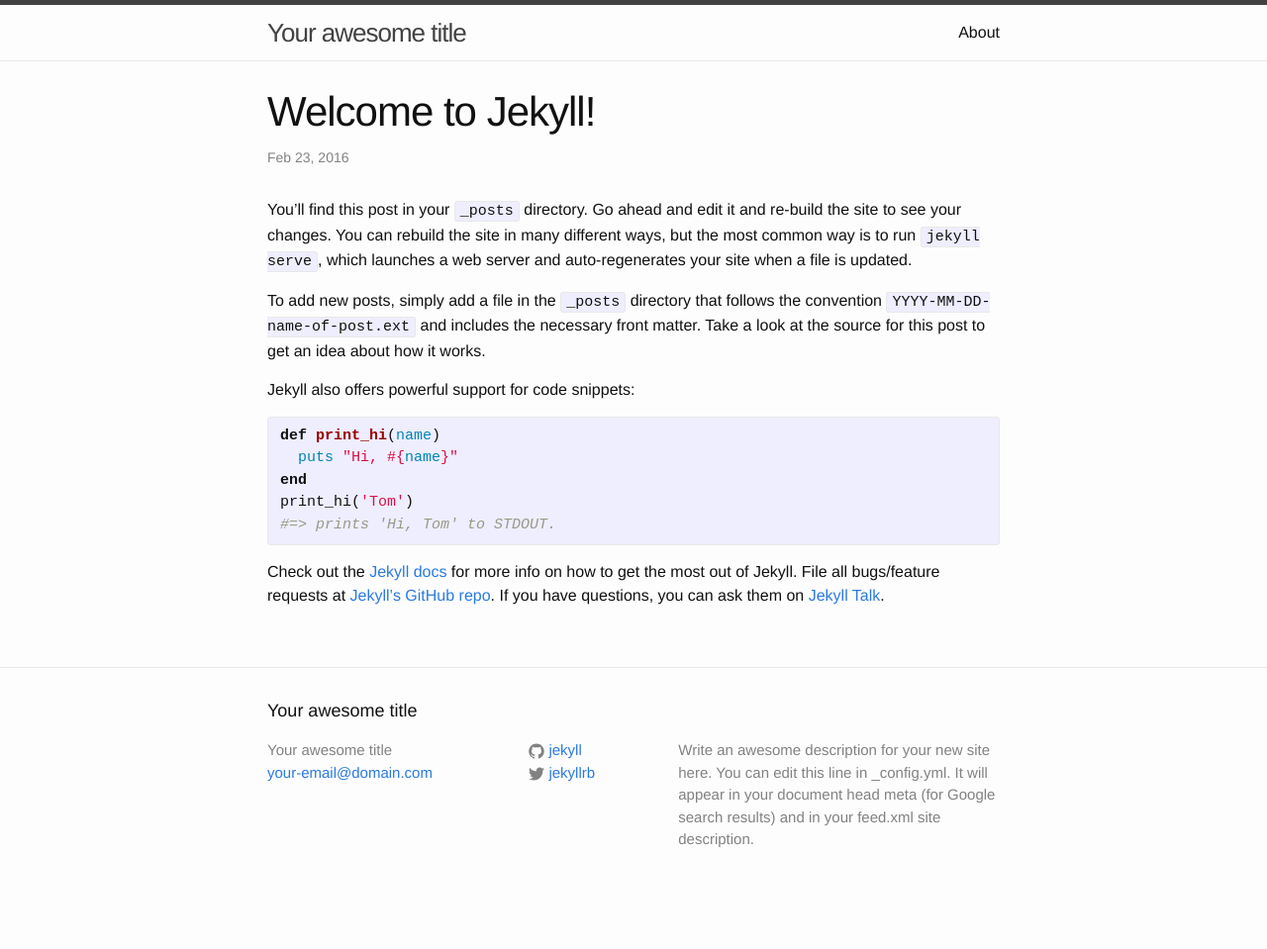
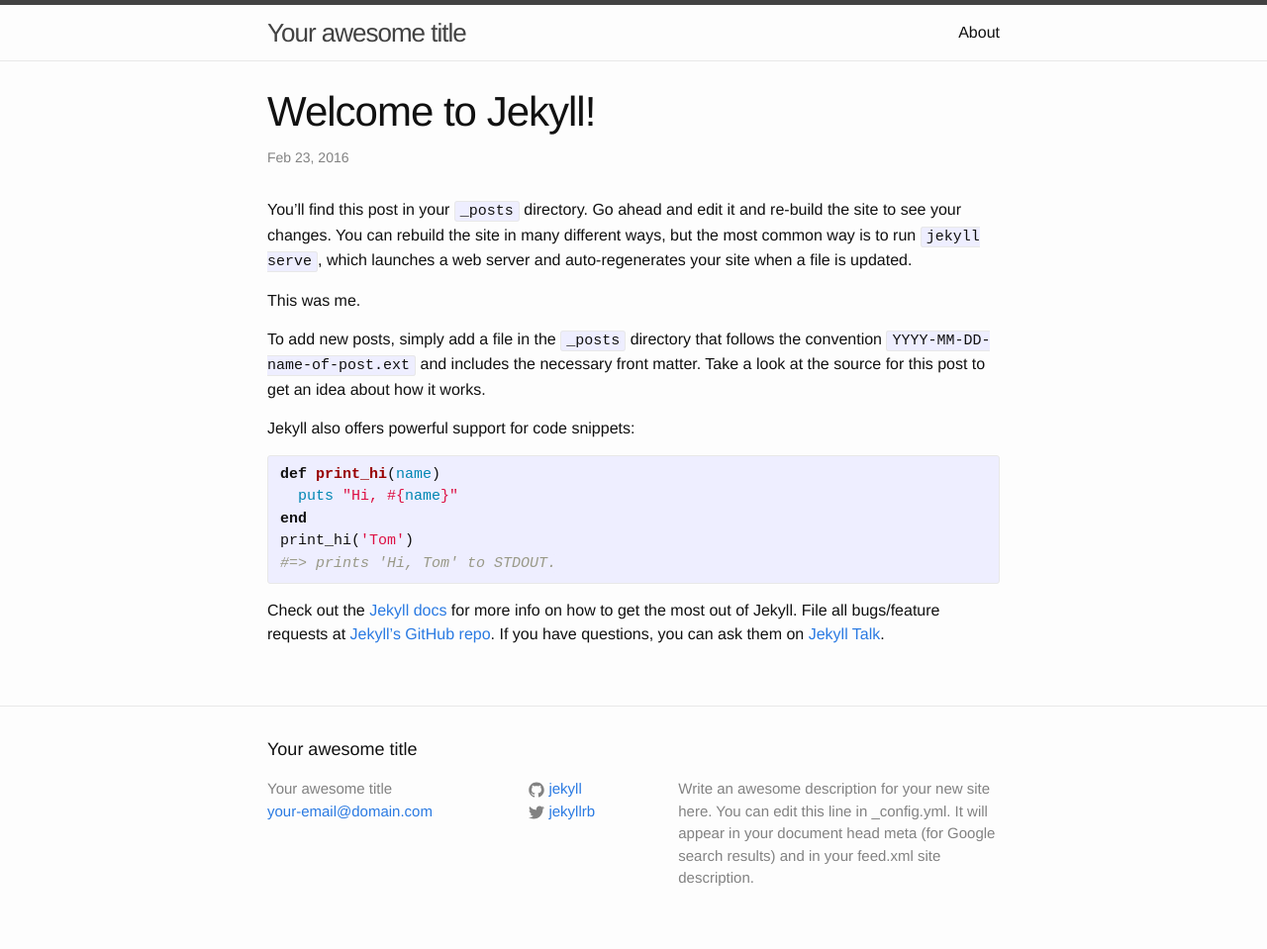
Before and after one commit to samuelrieder/jaswig.github.io, a Jekyll site: the page built from _posts/2016-02-23-welcome-to-jekyll.markdown, in a window 1280 px wide. Shown: the whole page at 99% size. Built offline with Jekyll 4.4.1, drawn with Linux system fonts in a browser that asks for light colours; before the commit the page ends 920 px from its top, so only the background shows below that.

Commit message:
Updated 2016-02-23-welcome-to-jekyll.markdown

```diff
--- a/_posts/2016-02-23-welcome-to-jekyll.markdown
+++ b/_posts/2016-02-23-welcome-to-jekyll.markdown
@@ -1,10 +1,14 @@
 ---
 layout: post
-title:  "Welcome to Jekyll!"
-date:   2016-02-23 22:10:27 +0100
+title: "Welcome to Jekyll!"
+date: "2016-02-23 22:10:27 +0100"
 categories: jekyll update
+published: true
 ---
+
 You’ll find this post in your `_posts` directory. Go ahead and edit it and re-build the site to see your changes. You can rebuild the site in many different ways, but the most common way is to run `jekyll serve`, which launches a web server and auto-regenerates your site when a file is updated.
+
+This was me.
 
 To add new posts, simply add a file in the `_posts` directory that follows the convention `YYYY-MM-DD-name-of-post.ext` and includes the necessary front matter. Take a look at the source for this post to get an idea about how it works.
 
```
